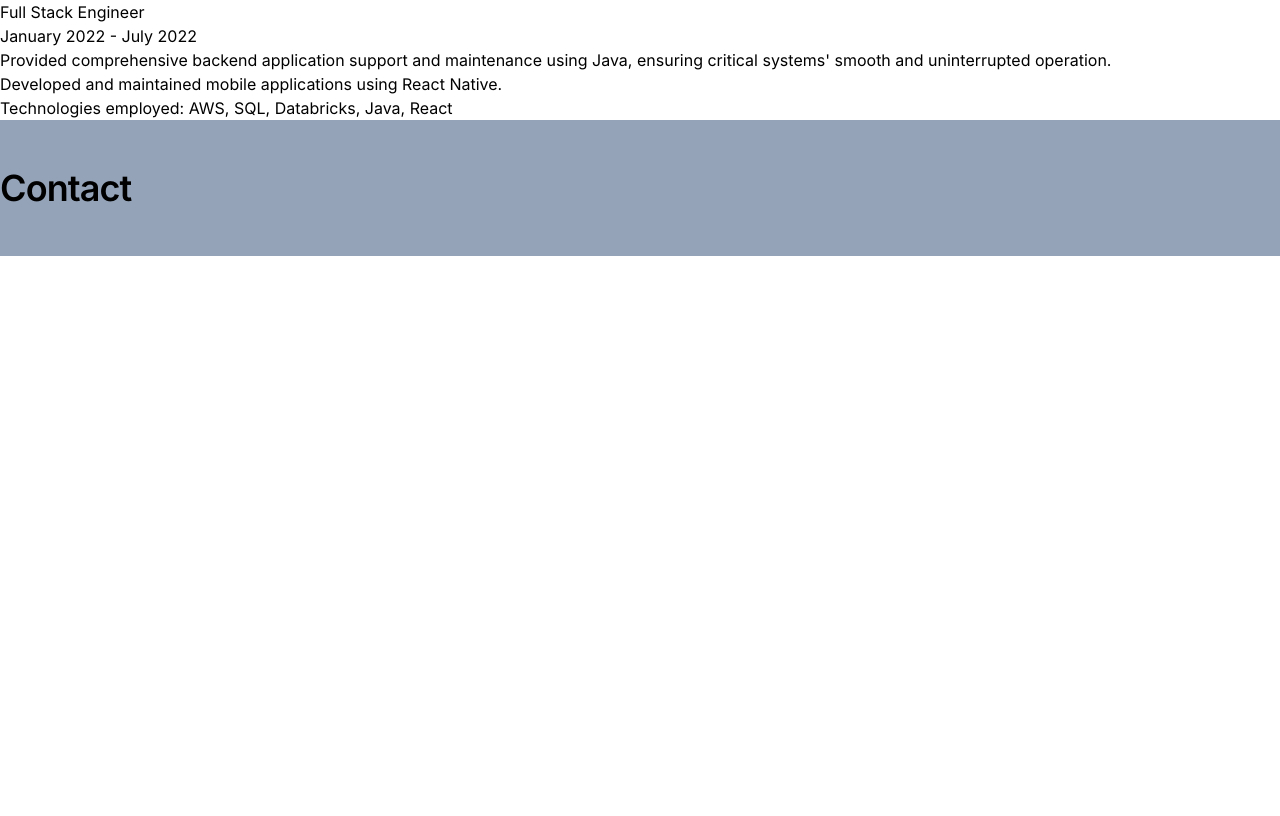
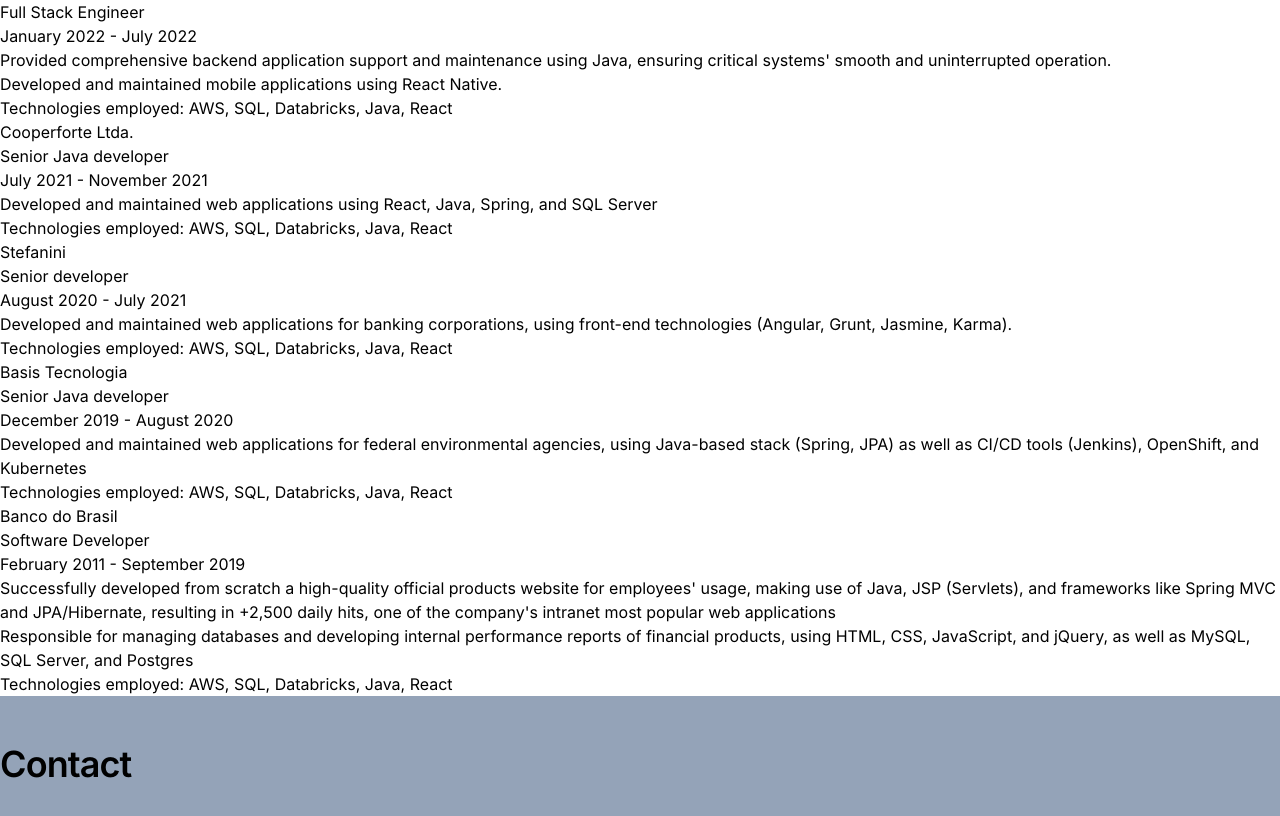
Before and after one commit to hrohden/hrohden.github.io, a React (Vite) app: page / in a window 1280 px wide. Shown: the part 946-1762 px from the top of the page. Before the commit the page ends 1202 px from the top, so only its background shows below. Built offline with nearby package versions, Linux system fonts and the light colour scheme.

Commit message:
Added work experience items to src/workExperienceItems.ts

```diff
--- a/src/workExperienceItems.ts
+++ b/src/workExperienceItems.ts
@@ -21,4 +21,41 @@
     ],
     technologies: ["Java", "Spring Boot", "Spring Framework", "React", "SQL"],
   },
+  {
+    company: "Cooperforte Ltda.",
+    title: "Senior Java developer",
+    period: "July 2021 - November 2021",
+    description: [
+      "Developed and maintained web applications using React, Java, Spring, and SQL Server",
+    ],
+    technologies: ["Java", "Spring Framework", "React", "SQL", "AWS"],
+  },
+  {
+    company: "Stefanini",
+    title: "Senior developer",
+    period: "August 2020 - July 2021",
+    description: [
+      "Developed and maintained web applications for banking corporations, using front-end technologies (Angular, Grunt, Jasmine, Karma).",
+    ],
+    technologies: ["Java", "Angular", "SQL"],
+  },
+  {
+    company: "Basis Tecnologia",
+    title: "Senior Java developer",
+    period: "December 2019 - August 2020",
+    description: [
+      "Developed and maintained web applications for federal environmental agencies, using Java-based stack (Spring, JPA) as well as CI/CD tools (Jenkins), OpenShift, and Kubernetes",
+    ],
+    technologies: ["Java", "Spring", "Jenkins", "Docker", "Angular", "SQL"],
+  },
+  {
+    company: "Banco do Brasil",
+    title: "Software Developer",
+    period: "February 2011 - September 2019",
+    description: [
+      "Successfully developed from scratch a high-quality official products website for employees' usage, making use of Java, JSP (Servlets), and frameworks like Spring MVC and JPA/Hibernate, resulting in +2,500 daily hits, one of the company's intranet most popular web applications",
+      "Responsible for managing databases and developing internal performance reports of financial products, using HTML, CSS, JavaScript, and jQuery, as well as MySQL, SQL Server, and Postgres",
+    ],
+    technologies: ["Java", "Spring", "React", "Angular", "SQL"],
+  },
 ];
```
